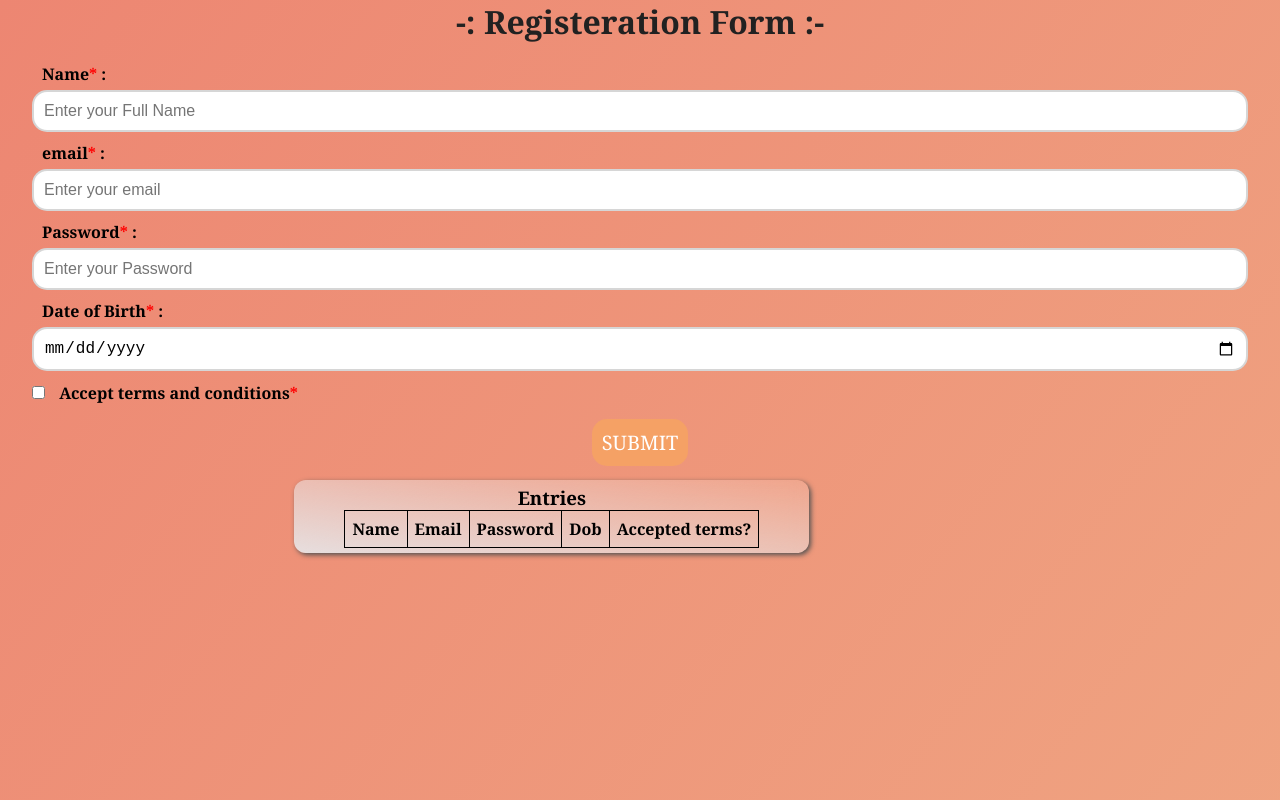
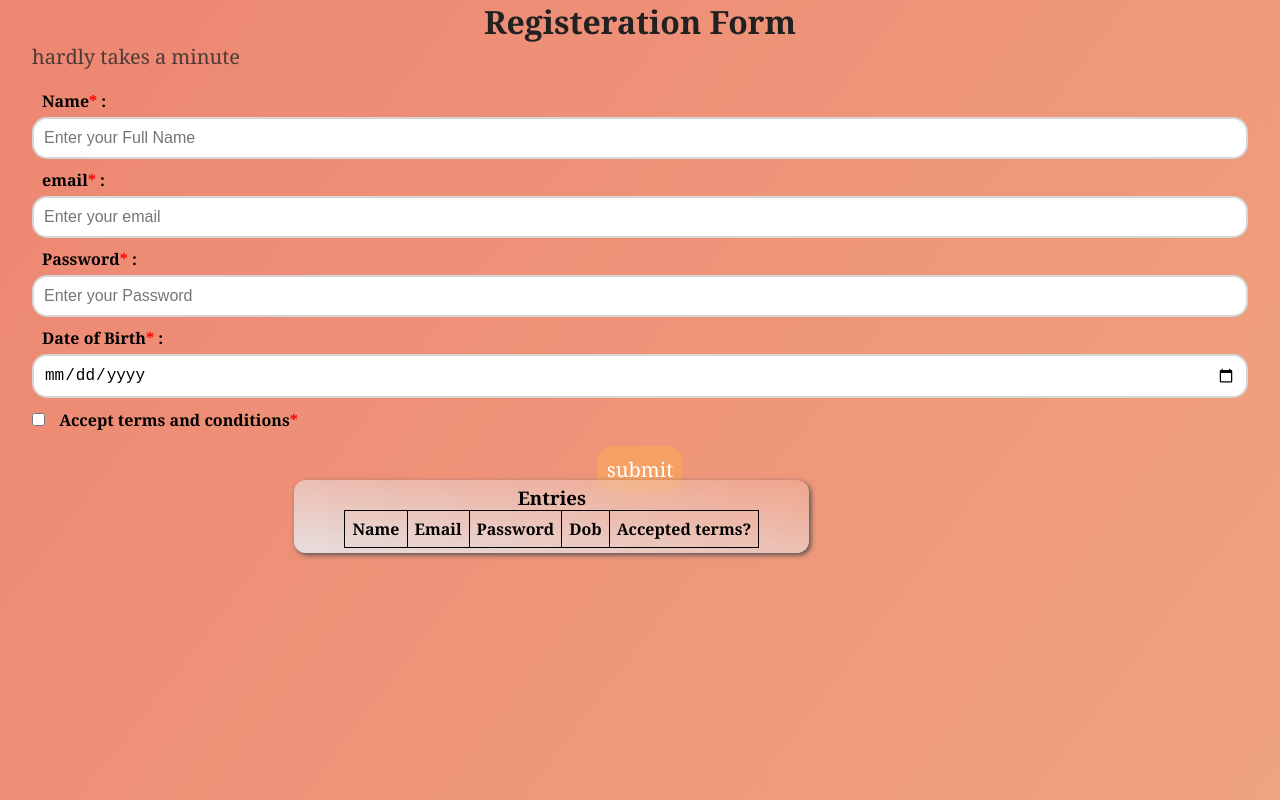
Before and after one commit to itsvp007/wd101, a plain HTML site: page index.html in a window 1280 px wide. Shown: the top 800 px of the page. Drawn offline with Linux system fonts and the light colour scheme.

Commit message:
Update index.html

```diff
--- a/index.html
+++ b/index.html
@@ -13,8 +13,8 @@
     <div class="outer-box">
         <div class="inner-box">
             <header class="signup-header">
-                <h1>-: Registeration Form :-</h1>
-
+                <h1>Registeration Form</h1>
+                <p>hardly takes a minute</p>
             </header>
             <main class="signup-body">
                 <form id="user-form">
@@ -47,7 +47,7 @@
 
                     <p class="submit">
 
-                        <button type="submit" id="submit" value="submit" name="submit">SUBMIT</button>
+                        <button type="submit" id="submit" value="submit" name="submit">submit</button>
                     </p>
                 </form>
             </main>
```
